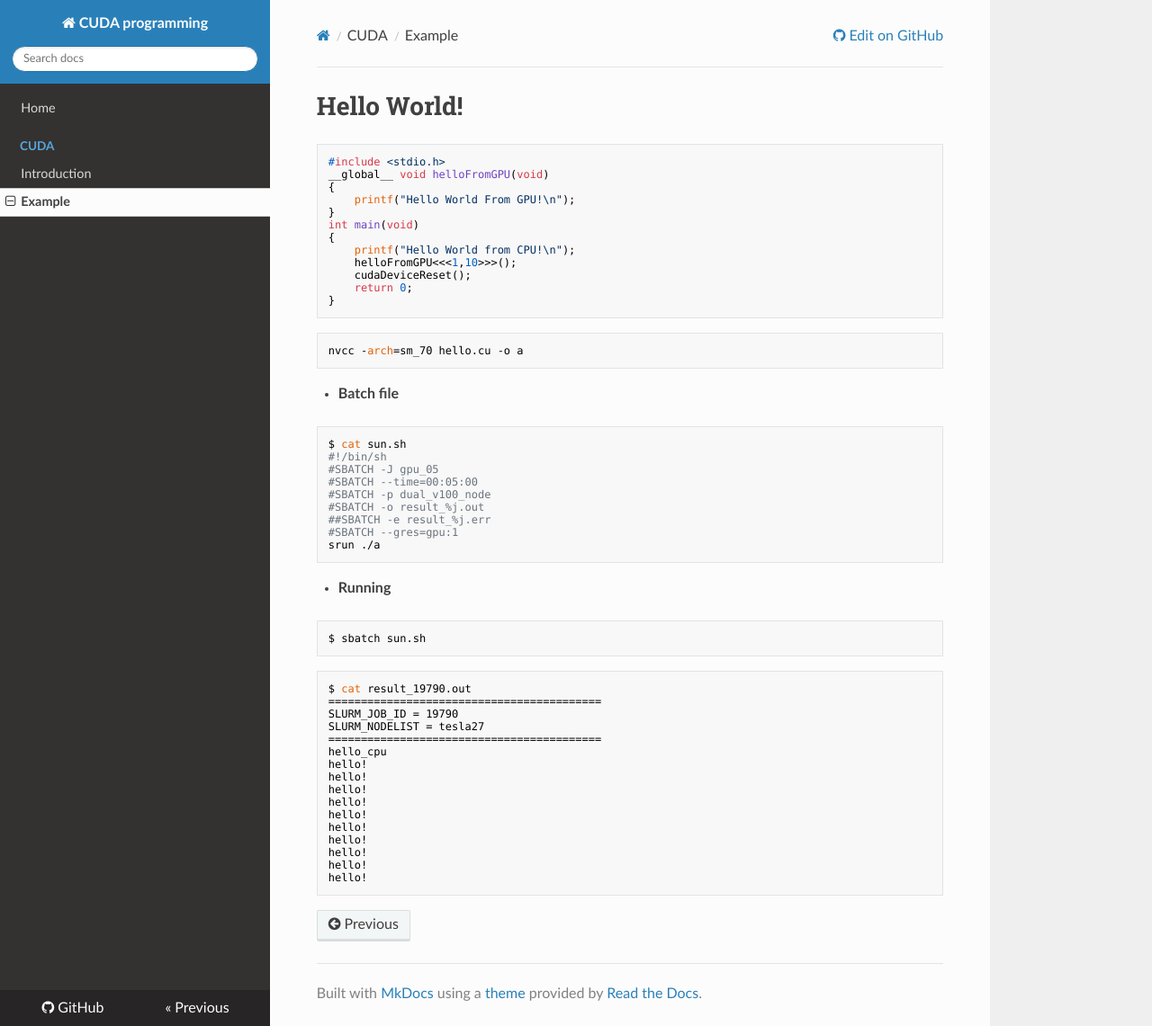
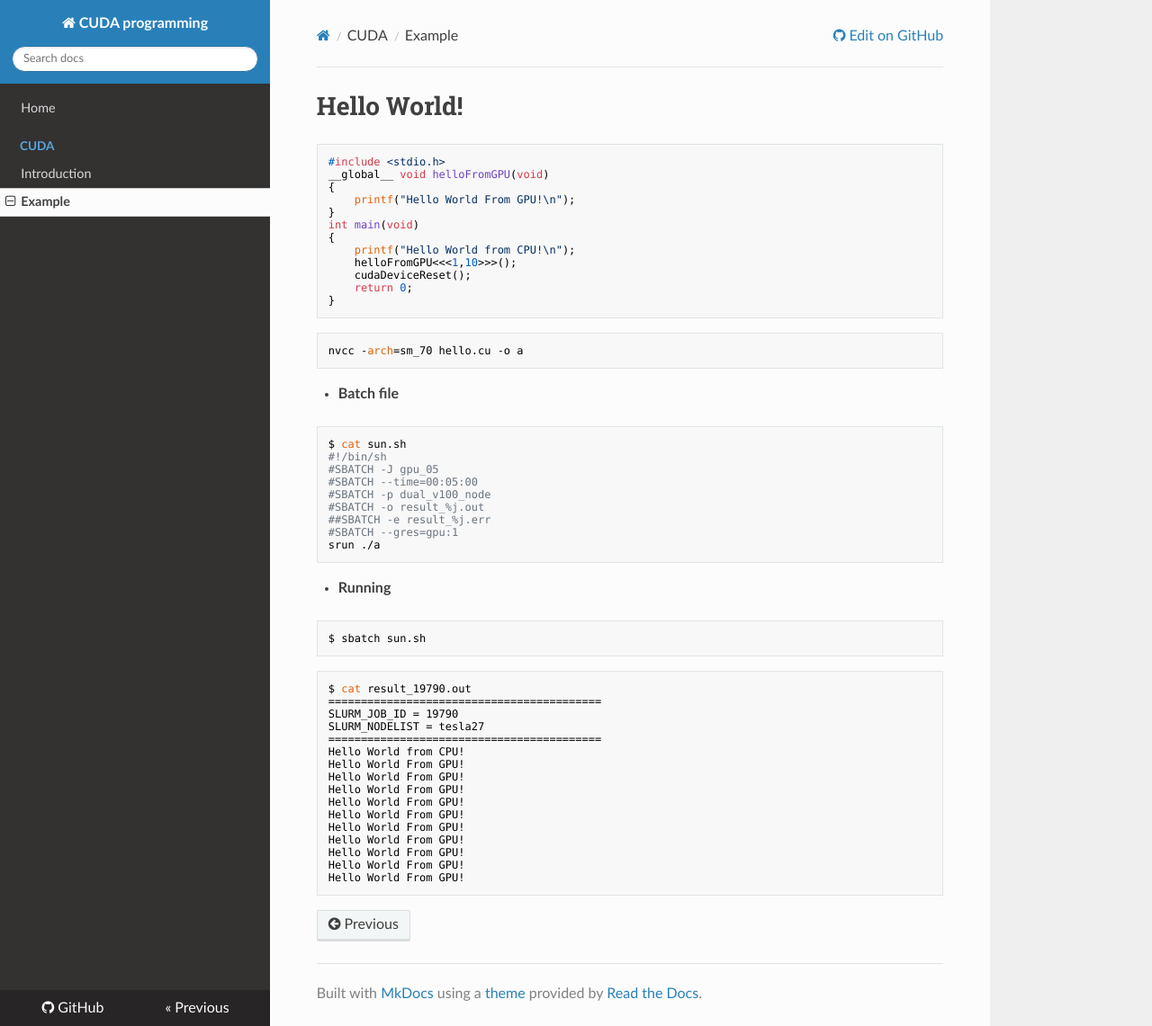
Before and after one commit to WonyoungCho/CUDA, an MkDocs documentation site: the page built from docs/CUDA_ex.md, in a window 1280 px wide and 1141 px high. Shown: the whole window at 90% size. Built offline with MkDocs 1.6.1, drawn with Linux system fonts in a browser that asks for light colours; nearby versions of some CDN libraries; old or Windows-style settings are respelled for this version of MkDocs.

Commit message:
Update CUDA_ex.md

````diff
--- a/docs/CUDA_ex.md
+++ b/docs/CUDA_ex.md
@@ -40,15 +40,15 @@ $ cat result_19790.out
 SLURM_JOB_ID = 19790
 SLURM_NODELIST = tesla27
 ==========================================
-hello_cpu
-hello!
-hello!
-hello!
-hello!
-hello!
-hello!
-hello!
-hello!
-hello!
-hello!
+Hello World from CPU!
+Hello World From GPU!
+Hello World From GPU!
+Hello World From GPU!
+Hello World From GPU!
+Hello World From GPU!
+Hello World From GPU!
+Hello World From GPU!
+Hello World From GPU!
+Hello World From GPU!
+Hello World From GPU!
 ```
````
